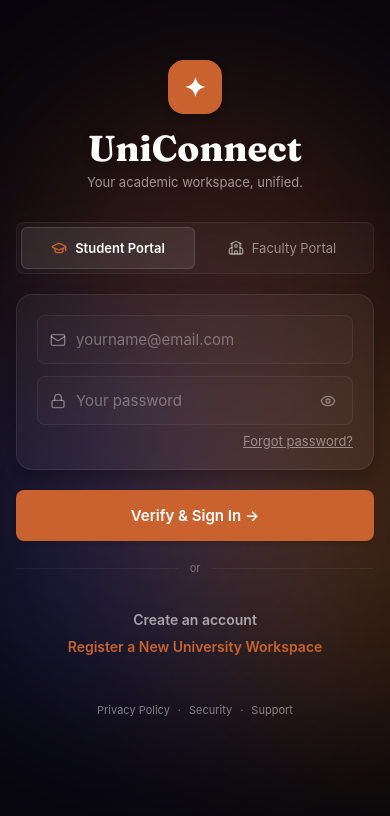
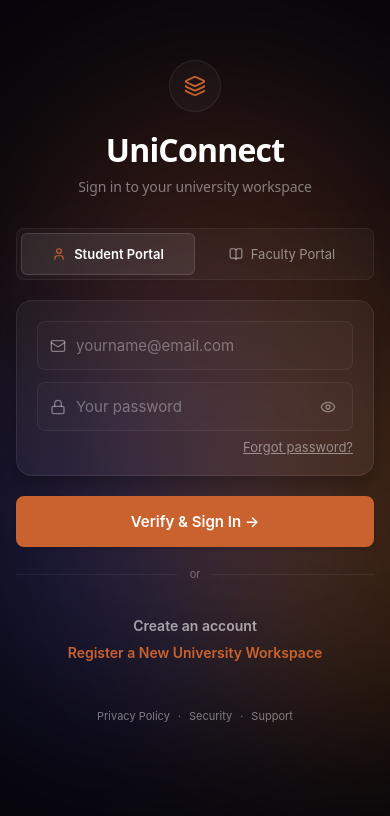
Before and after one commit to srikrishnaved/UNICONNECT, a React Native app drawn with its web renderer: screen /MyProfile in a window 390 px wide. Built offline with nearby package versions, Linux system fonts and the light colour scheme; some packages are replaced by stand-ins of ours; a web font is replaced by a local one.

Commit message:
style: refine sign-in layout with geometric sans-serif title and professional icon indicators

```diff
--- a/src/screens/OnboardingScreen.js
+++ b/src/screens/OnboardingScreen.js
@@ -16,7 +16,7 @@ import {
 } from '../theme/tokens';
 import { useApp } from '../context/AppContext';
 import { supabase } from '../lib/supabase';
-import { Sparkles, GraduationCap, UserCheck, CheckSquare, Square, Check, School, Mail, Lock, EyeOff, Eye, X } from 'lucide-react-native';
+import { Sparkles, GraduationCap, UserCheck, CheckSquare, Square, Check, School, Mail, Lock, EyeOff, Eye, X, Layers, User, BookOpen } from 'lucide-react-native';
 import { teachers as SEED_TEACHERS } from '../data/index';
 import LegalScreen from './LegalScreen';
 import { APP_CONFIG, isEmailDomainValid } from '../config/appConfig';
@@ -925,11 +925,11 @@ export default function OnboardingScreen() {
           >
             {/* Logo and Title */}
             <View style={siStyles.headerContainer}>
-              <View style={[siStyles.logoMark, { backgroundColor: accentColor }]}>
-                <Text style={siStyles.logoMarkText}>✦</Text>
+              <View style={[siStyles.logoMark, { backgroundColor: 'rgba(255, 255, 255, 0.03)', borderColor: 'rgba(255, 255, 255, 0.08)', borderWidth: 1 }]}>
+                <Layers size={22} color={accentColor} />
               </View>
               <Text style={siStyles.title}>UniConnect</Text>
-              <Text style={siStyles.subtitle}>Your academic workspace, unified.</Text>
+              <Text style={siStyles.subtitle}>Sign in to your university workspace</Text>
             </View>
 
             {/* Role selector Segment Control */}
@@ -942,7 +942,7 @@ export default function OnboardingScreen() {
                 onPress={() => setSelectedRole('student')}
                 activeOpacity={0.8}
               >
-                <GraduationCap size={16} color={selectedRole === 'student' ? accentColor : 'rgba(255, 255, 255, 0.5)'} />
+                <User size={14} color={selectedRole === 'student' ? accentColor : 'rgba(255, 255, 255, 0.5)'} />
                 <Text style={[
                   siStyles.roleName,
                   selectedRole === 'student' ? { color: '#ffffff', fontWeight: '600' } : { color: 'rgba(255, 255, 255, 0.5)' }
@@ -957,7 +957,7 @@ export default function OnboardingScreen() {
                 onPress={() => setSelectedRole('faculty')}
                 activeOpacity={0.8}
               >
-                <School size={16} color={selectedRole === 'faculty' ? accentColor : 'rgba(255, 255, 255, 0.5)'} />
+                <BookOpen size={14} color={selectedRole === 'faculty' ? accentColor : 'rgba(255, 255, 255, 0.5)'} />
                 <Text style={[
                   siStyles.roleName,
                   selectedRole === 'faculty' ? { color: '#ffffff', fontWeight: '600' } : { color: 'rgba(255, 255, 255, 0.5)' }
@@ -1746,17 +1746,12 @@ const siStyles = StyleSheet.create({
     marginBottom: 32,
   },
   logoMark: {
-    width: 54,
-    height: 54,
-    borderRadius: 16,
+    width: 52,
+    height: 52,
+    borderRadius: 26,
     alignItems: 'center',
     justifyContent: 'center',
-    marginBottom: tSpacing.md,
-    shadowColor: '#000',
-    shadowOffset: { width: 0, height: 4 },
-    shadowOpacity: 0.2,
-    shadowRadius: 8,
-    elevation: 4,
+    marginBottom: 16,
   },
   logoMarkText: {
     color: '#fff',
@@ -1764,17 +1759,19 @@ const siStyles = StyleSheet.create({
     fontWeight: '700',
   },
   title: {
-    fontFamily: typography.fontHeading,
-    fontSize: 36,
+    fontFamily: Platform.OS === 'web' ? 'system-ui, -apple-system, BlinkMacSystemFont, "Segoe UI", Roboto, sans-serif' : undefined,
+    fontSize: 32,
     color: '#ffffff',
-    fontWeight: '750',
-    marginBottom: 4,
+    fontWeight: '600',
+    letterSpacing: -0.8,
+    marginBottom: 6,
     textAlign: 'center',
-    textShadow: '0 2px 10px rgba(0,0,0,0.3)',
   },
   subtitle: {
-    fontSize: typography.sm,
-    color: 'rgba(255, 255, 255, 0.55)',
+    fontFamily: Platform.OS === 'web' ? 'system-ui, -apple-system, BlinkMacSystemFont, "Segoe UI", Roboto, sans-serif' : undefined,
+    fontSize: 14,
+    color: 'rgba(255, 255, 255, 0.45)',
+    letterSpacing: -0.1,
     textAlign: 'center',
   },
   roleRow: {
```
Also changed, not shown: uniconnect-platform/index.html (+1 -1 lines), 1 other file.
